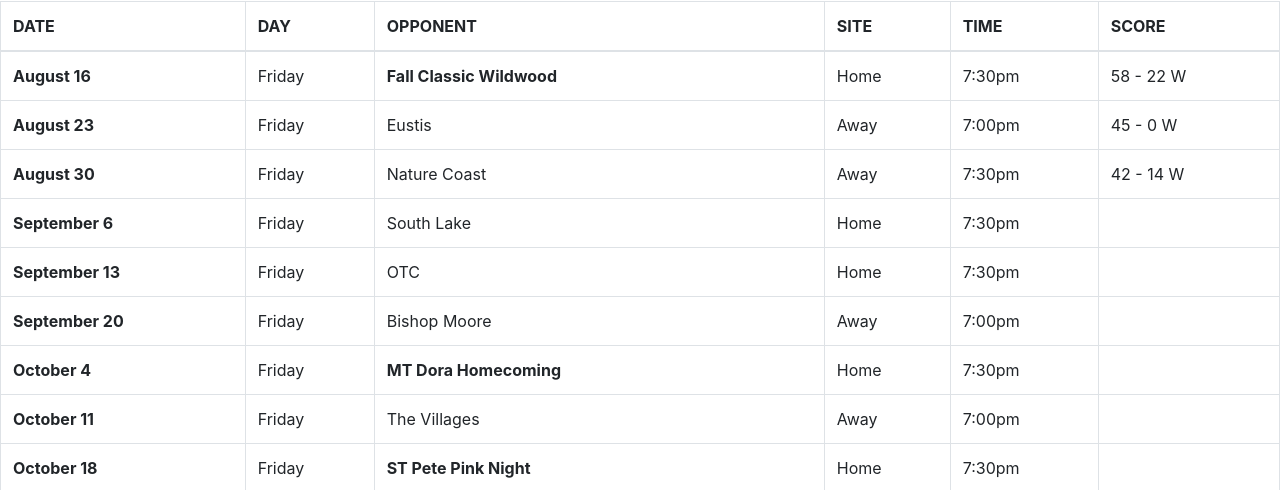
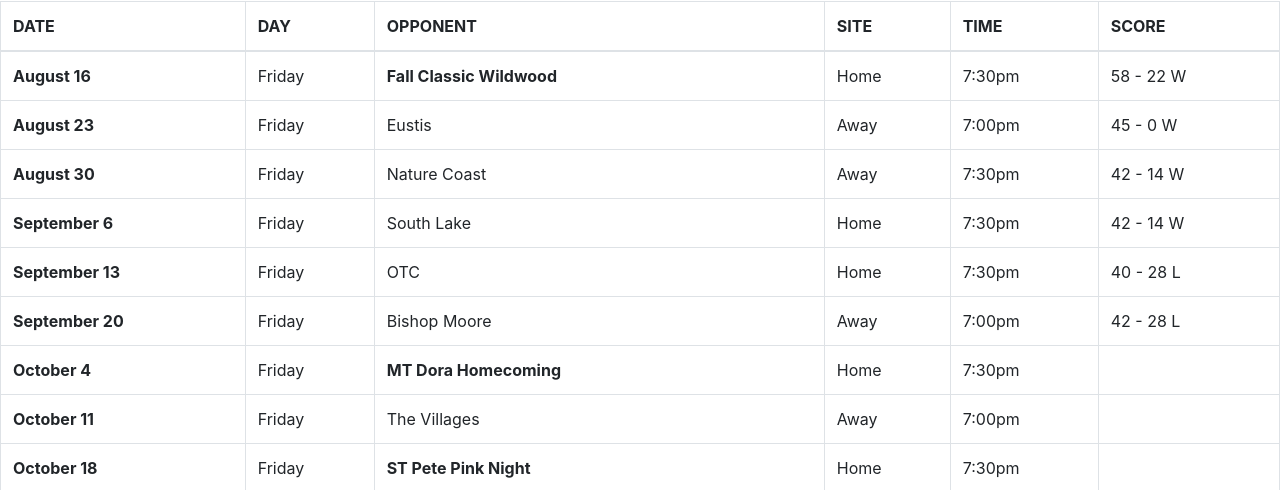
Before and after one commit to thomaswilliams4129/raider-radio-website, a plain HTML site: page schedule.html in a window 1280 px wide. Shown: the part 310-800 px from the top of the page. Drawn offline with nearby package versions, Linux system fonts and the light colour scheme.

Commit message:
Updated the scores for games

```diff
--- a/schedule.html
+++ b/schedule.html
@@ -96,7 +96,7 @@
                     <td>South Lake</td>
                     <td>Home</td>
                     <td>7:30pm</td>
-                    <td></td>
+                    <td>42 - 14 W</td>
                 </tr>
                 <tr>
                     <th scope="row">September 13</th>
@@ -104,7 +104,7 @@
                     <td>OTC</td>
                     <td>Home</td>
                     <td>7:30pm</td>
-                    <td></td>
+                    <td>40 - 28 L</td>
                 </tr>
                 <tr>
                     <th scope="row">September 20</th>
@@ -112,7 +112,7 @@
                     <td>Bishop Moore</td>
                     <td>Away</td>
                     <td>7:00pm</td>
-                    <td></td>
+                    <td>42 - 28 L</td>
                 </tr>
                 <tr>
                     <th scope="row">October 4</th>
```
